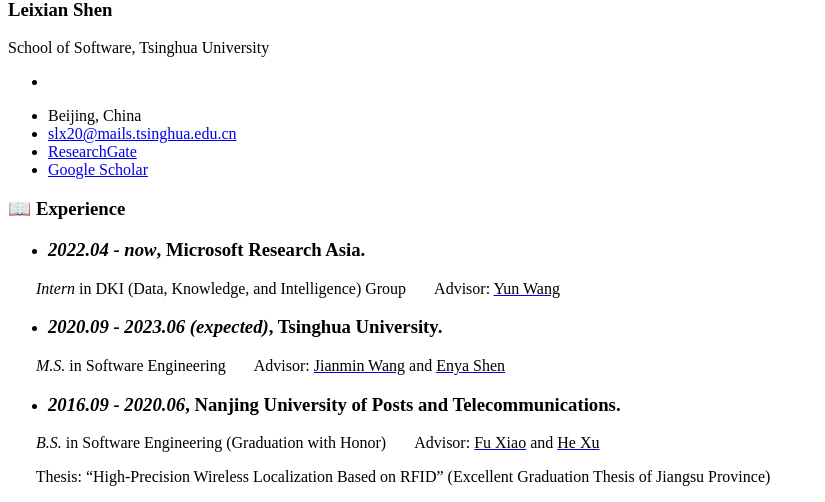
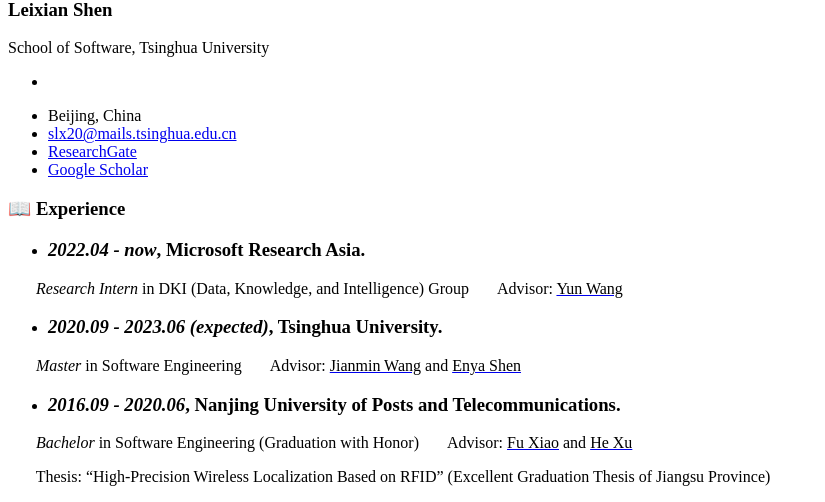
Before and after one commit to ShenLeixian/ShenLeixian1111, a Jekyll site: the page built from _pages/include/experience.md, in a window 1280 px wide. Shown: the part 490-992 px from the top of the page, without its empty margins (0-825 px from the left). Built offline with Jekyll 4.4.1, drawn with Linux system fonts in a browser that asks for light colours; our own code applies the rules of GitHub Pages for plain Markdown files.

Commit message:
Update experience.md

```diff
--- a/_pages/include/experience.md
+++ b/_pages/include/experience.md
@@ -2,17 +2,17 @@
 <!-- # <font color=Black>Experience</font> -->
 - ### *2022.04 - now*, Microsoft Research Asia.
 
-&nbsp;&ensp;&ensp;&ensp;*Intern* in DKI (Data, Knowledge, and Intelligence) Group
+&nbsp;&ensp;&ensp;&ensp;*Research Intern* in DKI (Data, Knowledge, and Intelligence) Group
 &ensp;&ensp;&ensp;Advisor: [<font color=Black>Yun Wang</font>](https://www.microsoft.com/en-us/research/people/wangyun/)
 
 - ### *2020.09 - 2023.06 (expected)*, Tsinghua University.
 
-&nbsp;&ensp;&ensp;&ensp;*M.S.* in Software Engineering
+&nbsp;&ensp;&ensp;&ensp;*Master* in Software Engineering
 &ensp;&ensp;&ensp;Advisor: [<font color=Black>Jianmin Wang</font>](https://www.thss.tsinghua.edu.cn/faculty/wangjianmin.htm) and [<font color=Black>Enya Shen</font>](https://www.thss.tsinghua.edu.cn/faculty/shenenya.htm)
 
 - ### *2016.09 - 2020.06*,  Nanjing University of Posts and Telecommunications.
 
-&nbsp;&ensp;&ensp;&ensp;*B.S.* in Software Engineering (Graduation with Honor)
+&nbsp;&ensp;&ensp;&ensp;*Bachelor* in Software Engineering (Graduation with Honor)
 &ensp;&ensp;&ensp;Advisor: [<font color=Black>Fu Xiao</font>](https://yjs.njupt.edu.cn/dsgl/nocontrol/college/dsfcxq.htm?dsJbxxId=9B9D05C52A832DCFE050007F01006EFE) and [<font color=Black>He Xu</font>](https://yjs.njupt.edu.cn/dsgl/nocontrol/college/dsfcxq.htm?dsJbxxId=9B9D05C52C752DCFE050007F01006EFE)
 
 &ensp;&ensp;&ensp; Thesis: "High-Precision Wireless Localization Based on RFID" (Excellent Graduation Thesis of Jiangsu Province)
```
